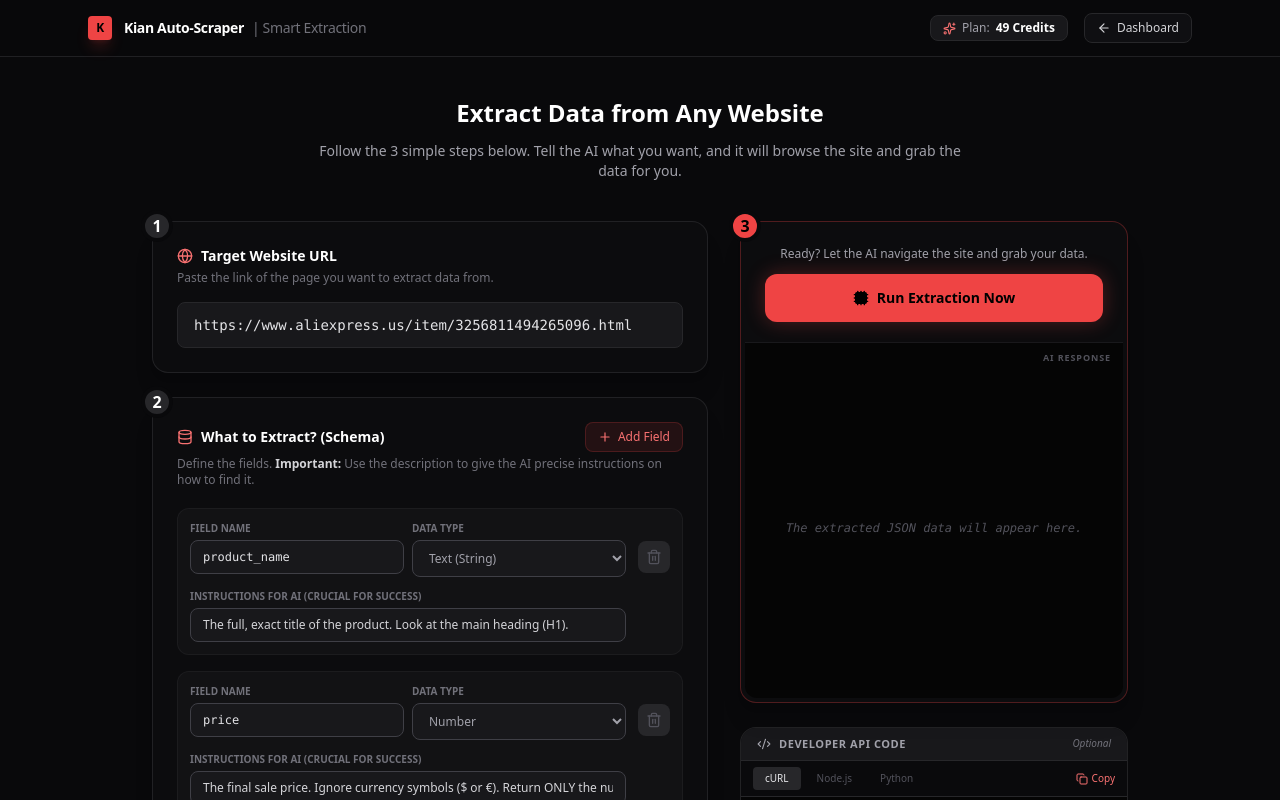
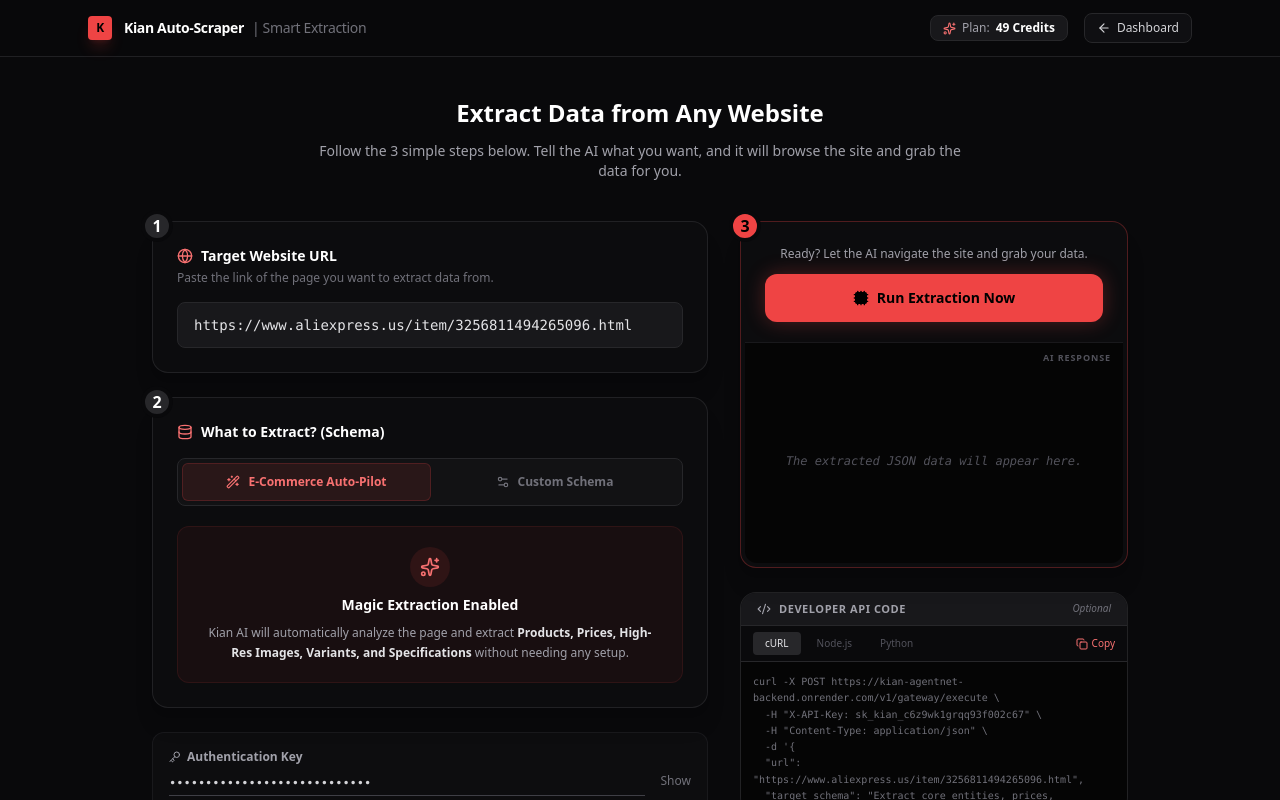
Before and after one commit to chromadreamstudio-netizen/kian-agentnet-ui, a Next.js app: page /playground in a window 1280 px wide. Shown: the top 800 px of the page. Built offline with nearby package versions, Linux system fonts and the light colour scheme.

Commit message:
Update playground UI with smart extraction modes

```diff
--- a/src/app/playground/page.tsx
+++ b/src/app/playground/page.tsx
@@ -3,7 +3,7 @@
 import { useState } from "react";
 import Link from "next/link";
 import {
-  ArrowLeft, Plus, Trash2, Copy, Check, Key, Sparkles, RefreshCw, Code2, Globe, Database, Cpu
+  ArrowLeft, Plus, Trash2, Copy, Check, Key, Sparkles, RefreshCw, Code2, Globe, Database, Cpu, Wand2, Settings2
 } from "lucide-react";
 
 type SchemaField = {
@@ -21,9 +21,12 @@
 
   const [targetUrl, setTargetUrl] = useState("https://www.aliexpress.us/item/3256811494265096.html");
 
+  // وضع الاستخراج: إما تلقائي (نينجا) أو مخصص (حقول)
+  const [extractionMode, setExtractionMode] = useState<"auto" | "custom">("auto");
+
   const [fields, setFields] = useState<SchemaField[]>([
-    { id: "1", key: "product_name", type: "string", description: "The full, exact title of the product. Look at the main heading (H1)." },
-    { id: "2", key: "price", type: "number", description: "The final sale price. Ignore currency symbols ($ or €). Return ONLY the numbers (e.g. 15.99). Look for the largest price text." }
+    { id: "1", key: "product_name", type: "string", description: "The full, exact title of the product." },
+    { id: "2", key: "price", type: "number", description: "The final sale price. Ignore currency symbols." }
   ]);
 
   const [copied, setCopied] = useState(false);
@@ -49,9 +52,12 @@
     return acc;
   }, {} as Record<string, string>);
 
+  // نحدد ما سنرسله للباك إند بناءً على الوضع المختار
   const payloadObject = {
     url: targetUrl,
-    target_schema: JSON.stringify(generatedSchema)
+    target_schema: extractionMode === "auto"
+      ? "Extract core entities, prices, structured specifications, and metadata."
+      : JSON.stringify(generatedSchema)
   };
 
   const activeKey = apiKey.trim() || "YOUR_API_KEY";
@@ -169,18 +175,53 @@
             {/* Step 2 */}
             <div className="bg-[#0c0c0e] border border-zinc-800/80 rounded-2xl p-6 shadow-xl relative">
               <div className="absolute -top-3 -left-3 w-8 h-8 bg-zinc-800 text-white font-bold rounded-full flex items-center justify-center border-4 border-[#09090b]">2</div>
-              <div className="flex items-center justify-between mb-1">
+              <div className="flex items-center justify-between mb-4">
                 <label className="flex items-center gap-2 text-sm font-bold text-white">
                   <Database size={16} className="text-red-400" /> What to Extract? (Schema)
                 </label>
+              </div>
+
+              {/* Mode Toggle Tabs */}
+              <div className="flex bg-zinc-900/50 p-1 rounded-lg border border-zinc-800 mb-5">
+                <button
+                  onClick={() => setExtractionMode("auto")}
+                  className={`flex-1 flex items-center justify-center gap-2 py-2.5 text-xs font-bold rounded-md transition-all ${extractionMode === "auto" ? "bg-red-500/10 text-red-400 border border-red-500/20 shadow-sm" : "text-zinc-500 hover:text-zinc-300"}`}
+                >
+                  <Wand2 size={14} /> E-Commerce Auto-Pilot
+                </button>
+                <button
+                  onClick={() => setExtractionMode("custom")}
+                  className={`flex-1 flex items-center justify-center gap-2 py-2.5 text-xs font-bold rounded-md transition-all ${extractionMode === "custom" ? "bg-zinc-800 text-white border border-zinc-700 shadow-sm" : "text-zinc-500 hover:text-zinc-300"}`}
+                >
+                  <Settings2 size={14} /> Custom Schema
+                </button>
+              </div>
+
+              {/* Auto Mode View */}
+              {extractionMode === "auto" && (
+                <div className="bg-red-500/5 border border-red-500/10 rounded-xl p-5 text-center space-y-2">
+                  <div className="w-10 h-10 bg-red-500/10 rounded-full flex items-center justify-center mx-auto mb-2">
+                    <Sparkles size={20} className="text-red-400" />
+                  </div>
+                  <h3 className="text-sm font-bold text-white">Magic Extraction Enabled</h3>
+                  <p className="text-xs text-zinc-400 leading-relaxed max-w-md mx-auto">
+                    Kian AI will automatically analyze the page and extract <strong className="text-zinc-200">Products, Prices, High-Res Images, Variants, and Specifications</strong> without needing any setup.
+                  </p>
+                </div>
+              )}
+
+              {/* Custom Mode View */}
+              {extractionMode === "custom" && (
+                <div>
+                  <div className="flex items-center justify-between mb-3">
+                    <p className="text-xs text-zinc-500">Define specific fields for custom data scraping (Real Estate, News, Directories).</p>
                     <button
                       onClick={addField}
-                  className="flex items-center gap-1.5 text-xs font-medium text-red-400 hover:text-red-300 bg-red-500/10 px-3 py-1.5 rounded-lg transition-colors border border-red-500/20"
+                      className="flex items-center gap-1.5 text-xs font-medium text-white hover:text-red-300 bg-zinc-800 px-3 py-1.5 rounded-lg transition-colors border border-zinc-700"
                     >
                       <Plus size={14} /> Add Field
                     </button>
                   </div>
-              <p className="text-xs text-zinc-500 mb-5">Define the fields. <strong className="text-zinc-300">Important:</strong> Use the description to give the AI precise instructions on how to find it.</p>
 
                   <div className="space-y-4">
                     {fields.map((field) => (
@@ -212,7 +253,7 @@
                             </div>
                           </div>
                           <div>
-                        <label className="text-[10px] uppercase text-zinc-500 font-bold mb-1 block">Instructions for AI (Crucial for success)</label>
+                            <label className="text-[10px] uppercase text-zinc-500 font-bold mb-1 block">Instructions for AI (Crucial)</label>
                             <input
                               type="text"
                               value={field.description}
@@ -232,6 +273,8 @@
                       </div>
                     ))}
                   </div>
+                </div>
+              )}
             </div>
 
             <div className="bg-zinc-900/30 border border-zinc-800/50 rounded-xl p-4 flex items-center justify-between gap-4">
```
Lines whose indentation alone changed are shown as unchanged.
